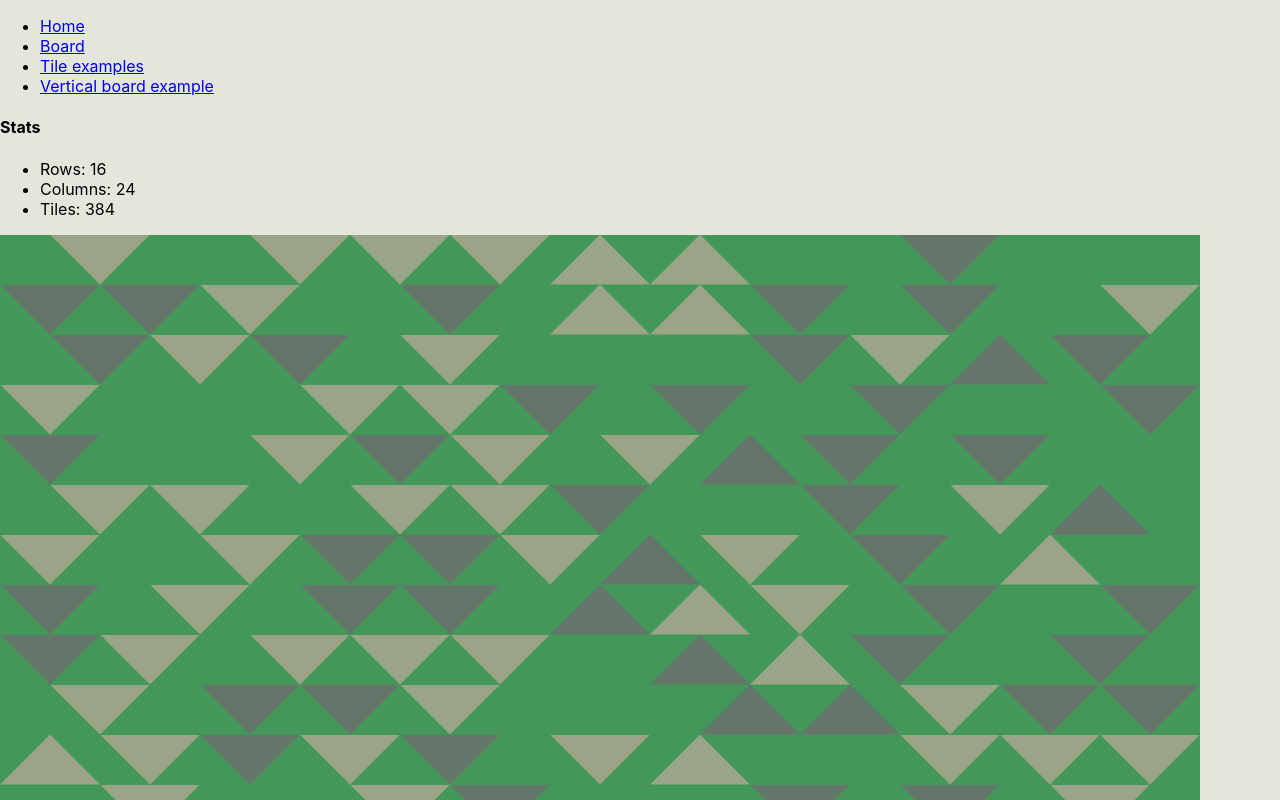
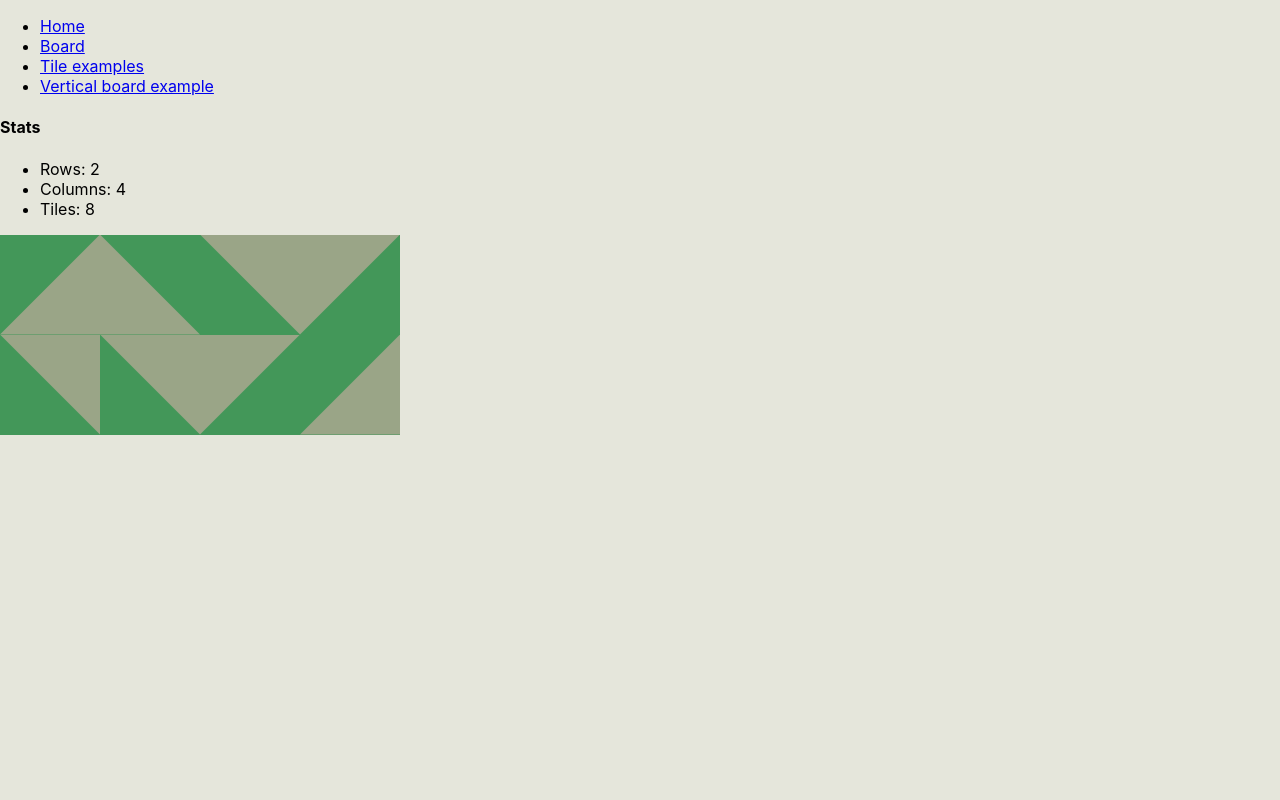
Before and after one commit to atomcorp/anni, a React (Create React App) app: page /vertboardexample in a window 1280 px wide. Shown: the top 800 px of the page. Built offline with nearby package versions, Linux system fonts and the light colour scheme.

Commit message:
trying a switch, but it not a goer

```diff
--- a/src/components/Board/vertical-algorithm.js
+++ b/src/components/Board/vertical-algorithm.js
@@ -11,40 +11,82 @@ import {getRandomInt} from './helpers';
  * no diamonds
  */
 
+const isTileValid = (
+  tile,
+  latestMatrix,
+  currentRow,
+  currentCol,
+  isLastRow,
+  isLastCol
+) => {
+  switch (tile) {
+    case 0:
+      if (
+        latestMatrix[currentRow][currentCol - 1] === 1 ||
+        latestMatrix[currentRow][currentCol - 1] === 2 ||
+        latestMatrix[currentRow][currentCol + 1] === 3 ||
+        latestMatrix[currentRow][currentCol + 1] === 4 ||
+        (!isLastCol && latestMatrix[currentRow][currentCol + 1] === 0)
+      ) {
+        return false;
+      }
+      return true;
+    case 1:
+      if (
+        (currentRow !== 0 && latestMatrix[currentRow - 1][currentCol] === 2) ||
+        (currentCol !== 0 && latestMatrix[currentRow][currentCol - 1] === 1) ||
+        (currentCol !== 0 && latestMatrix[currentRow][currentCol - 1] === 2) ||
+        isLastCol
+      ) {
+        return false;
+      }
+      return true;
+    case 2:
+      if (
+        (!isLastRow && latestMatrix[currentRow + 1][currentCol] === 2) ||
+        (!isLastCol && latestMatrix[currentRow][currentCol + 1] !== 3) ||
+        isLastCol
+      ) {
+        return false;
+      }
+      return true;
+    case 3:
+      if (
+        currentCol === 0 ||
+        (!isLastRow && latestMatrix[currentRow + 1][currentCol] === 4) ||
+        (currentCol !== 0 && latestMatrix[currentRow][currentCol - 1] !== 2)
+      ) {
+        return false;
+      }
+      return true;
+    case 4:
+      if (
+        currentCol === 0 ||
+        (currentRow !== 0 && latestMatrix[currentRow - 1][currentCol] === 3) ||
+        (currentCol !== 0 && latestMatrix[currentRow][currentCol - 1] !== 1)
+      ) {
+        return false;
+      }
+      return true;
+    default:
+      return true;
+  }
+};
+
 const algorithm = (matrix) => {
   let latestMatrix = matrix;
   const totalRows = matrix.length - 1;
   const totalCols = matrix[0].length - 1;
+  let recursionCount = 0;
+  const possibleTiles = [0, 1, 2, 3, 4];
+  let currentTiles = [0, 1, 2, 3, 4];
   const recursiveSearch = (currentRow, currentCol) => {
     const tile = latestMatrix[currentRow][currentCol];
-    if (
-      (tile === 3 && latestMatrix[currentRow][currentCol - 1] !== 2) ||
-      (tile === 4 && latestMatrix[currentRow][currentCol - 1] !== 1)
-    ) {
-      // tile is invalid, create a new one and check again
-      latestMatrix[currentRow][currentCol] = getRandomInt(0, 5);
-      return recursiveSearch(currentRow, currentCol);
-    }
-    // check for diamonds
-    if ((tile === 1 || tile === 4) && currentRow !== 0) {
-      const aboveTile = latestMatrix[currentRow - 1][currentCol];
-      if (aboveTile === 3 || aboveTile === 2) {
-        const columnToAlter = aboveTile === 3 ? currentCol - 1 : currentCol;
-        latestMatrix[currentRow - 1][columnToAlter] = getRandomInt(0, 5);
-        return recursiveSearch(currentRow - 1, columnToAlter);
-        // we flip a coin to randomly change either the upp row
-        // of the current row
-        // if (Math.round(Math.random()) === 0) {
-        //   latestMatrix[currentRow - 1][columnToAlter] = getRandomInt(0, 5);
-        //   return recursiveSearch(currentRow - 1, columnToAlter);
-        // } else {
-        //   latestMatrix[currentRow][columnToAlter] = getRandomInt(0, 5);
-        //   return recursiveSearch(currentRow, columnToAlter);
-        // }
-      }
-    }
-    // if nothing else check the next column
-    if (currentCol < totalCols) {
+    console.info(
+      `position: ${currentRow}x${currentCol}; tile: ${tile}; `,
+      latestMatrix
+    );
+    if ((currentCol < totalCols && tile === 1) || tile === 2) {
       // if 1 or 2, assign next tile
       if (tile === 1) {
         latestMatrix[currentRow][currentCol + 1] = 4;
@@ -52,14 +94,76 @@ const algorithm = (matrix) => {
       if (tile === 2) {
         latestMatrix[currentRow][currentCol + 1] = 3;
       }
+      currentTiles = possibleTiles;
+      return recursiveSearch(currentRow, currentCol + 1);
+    }
+
+    if (recursionCount > 10) {
+      recursionCount = 0;
+    } else if (
+      !isTileValid(
+        tile,
+        latestMatrix,
+        currentRow,
+        currentCol,
+        currentRow === totalRows,
+        currentCol === totalCols
+      )
+    ) {
+      recursionCount += 1;
+      if (currentTiles.length - 1 > 0) {
+        currentTiles = currentTiles.filter((tilesLeft) => tilesLeft !== tile);
+        latestMatrix[currentRow][currentCol] =
+          currentTiles[getRandomInt(0, currentTiles.length - 1)];
+        return recursiveSearch(currentRow, currentCol);
+      }
+    }
+
+    // if (
+    //   (tile === 3 && latestMatrix[currentRow][currentCol - 1] !== 2) ||
+    //   (tile === 4 && latestMatrix[currentRow][currentCol - 1] !== 1)
+    // ) {
+    //   // tile is invalid, create a new one and check again
+    //   latestMatrix[currentRow][currentCol] = getRandomInt(0, 5);
+    //   return recursiveSearch(currentRow, currentCol);
+    // }
+    // check for diamonds
+    /*     if ((tile === 1 || tile === 4) && currentRow !== 0) {
+      const aboveTile = latestMatrix[currentRow - 1][currentCol];
+
+      if (aboveTile === 3 || aboveTile === 2) {
+        const columnToAlter = aboveTile === 3 ? currentCol - 1 : currentCol;
+        latestMatrix[currentRow - 1][columnToAlter] = getRandomInt(0, 5);
+        return recursiveSearch(currentRow - 1, columnToAlter);
+        // we flip a coin to randomly change either the upp row
+        // of the current row
+        if (Math.round(Math.random()) === 0) {
+          latestMatrix[currentRow - 1][columnToAlter] = getRandomInt(0, 5);
+          return recursiveSearch(currentRow - 1, columnToAlter);
+        } else {
+          latestMatrix[currentRow][columnToAlter - 1] = getRandomInt(0, 5);
+          return recursiveSearch(currentRow, columnToAlter - 1);
+        }
+      }
+    } */
+    /* if (tile === 0) {
+      if (latestMatrix[currentRow][currentCol + 1] === 0) {
+        latestMatrix[currentRow][currentCol] = getRandomInt(1, 5);
+        return recursiveSearch(currentRow, currentCol);
+      }
+    } */
+    // if nothing else check the next column
+    if (currentCol < totalCols) {
+      currentTiles = possibleTiles;
       return recursiveSearch(currentRow, currentCol + 1);
     }
     // if last in the row and an invalid tile
-    if (tile === 1 || tile === 2) {
-      latestMatrix[currentRow][currentCol] = 0;
-    }
+    // if (tile === 1 || tile === 2) {
+    //   latestMatrix[currentRow][currentCol] = 0;
+    // }
     // if end of columns, check the next row
     if (currentRow < totalRows) {
+      currentTiles = possibleTiles;
       return recursiveSearch(currentRow + 1, 0);
     }
     // if you get here, it's the end of search
--- a/src/components/Examples/VerticalBoardExample.js
+++ b/src/components/Examples/VerticalBoardExample.js
@@ -4,9 +4,9 @@ import Board from '../Board/Board';
 const VerticalBoardExample = (props) => (
   <div>
     <Board
-      wide={24}
-      tall={16}
-      size="50px"
+      wide={4}
+      tall={2}
+      size="100px"
       tileType="noFills"
       algorithm="vertical"
     />
```
Also changed, not shown: 1 other file (tests, documents, lock files or other folders).
